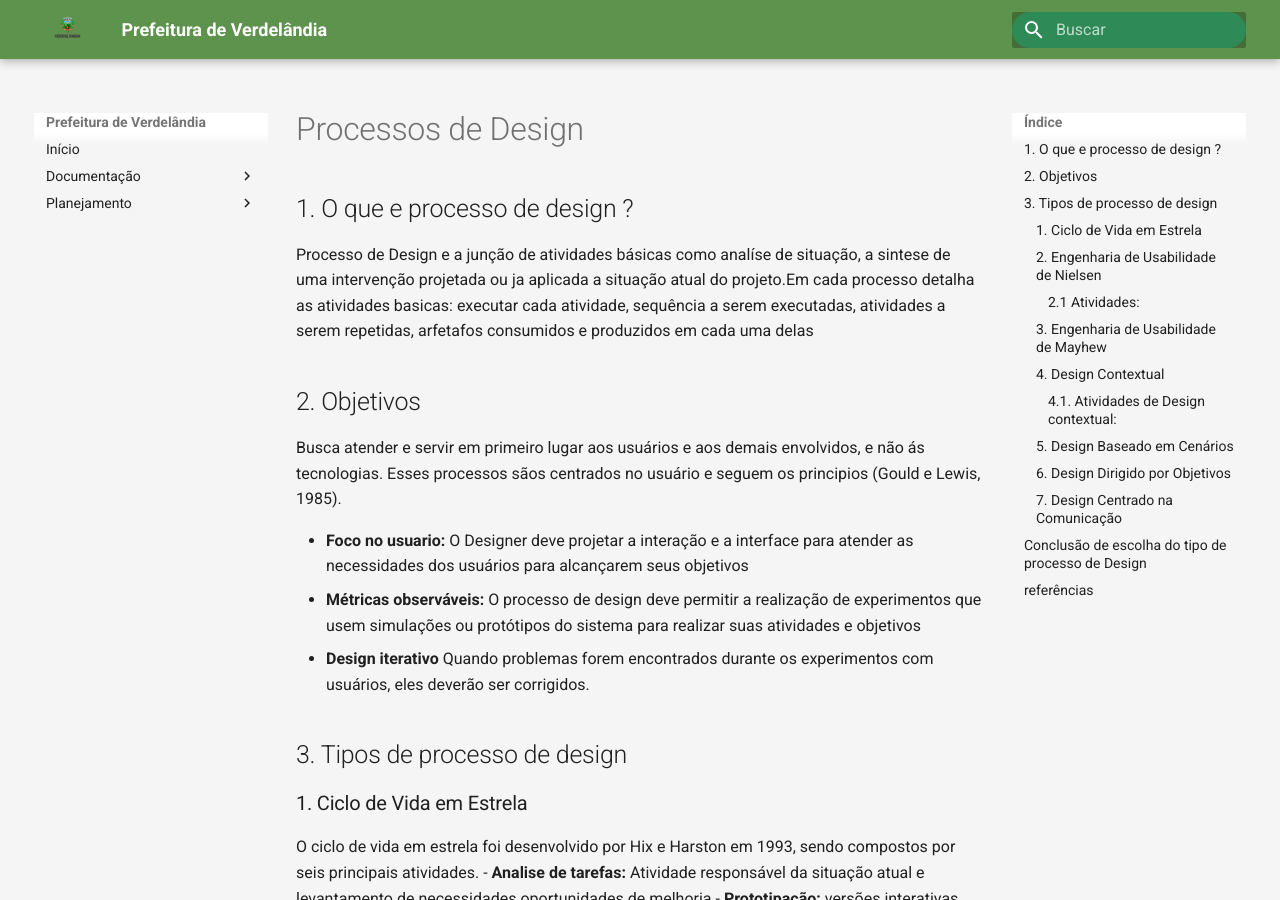
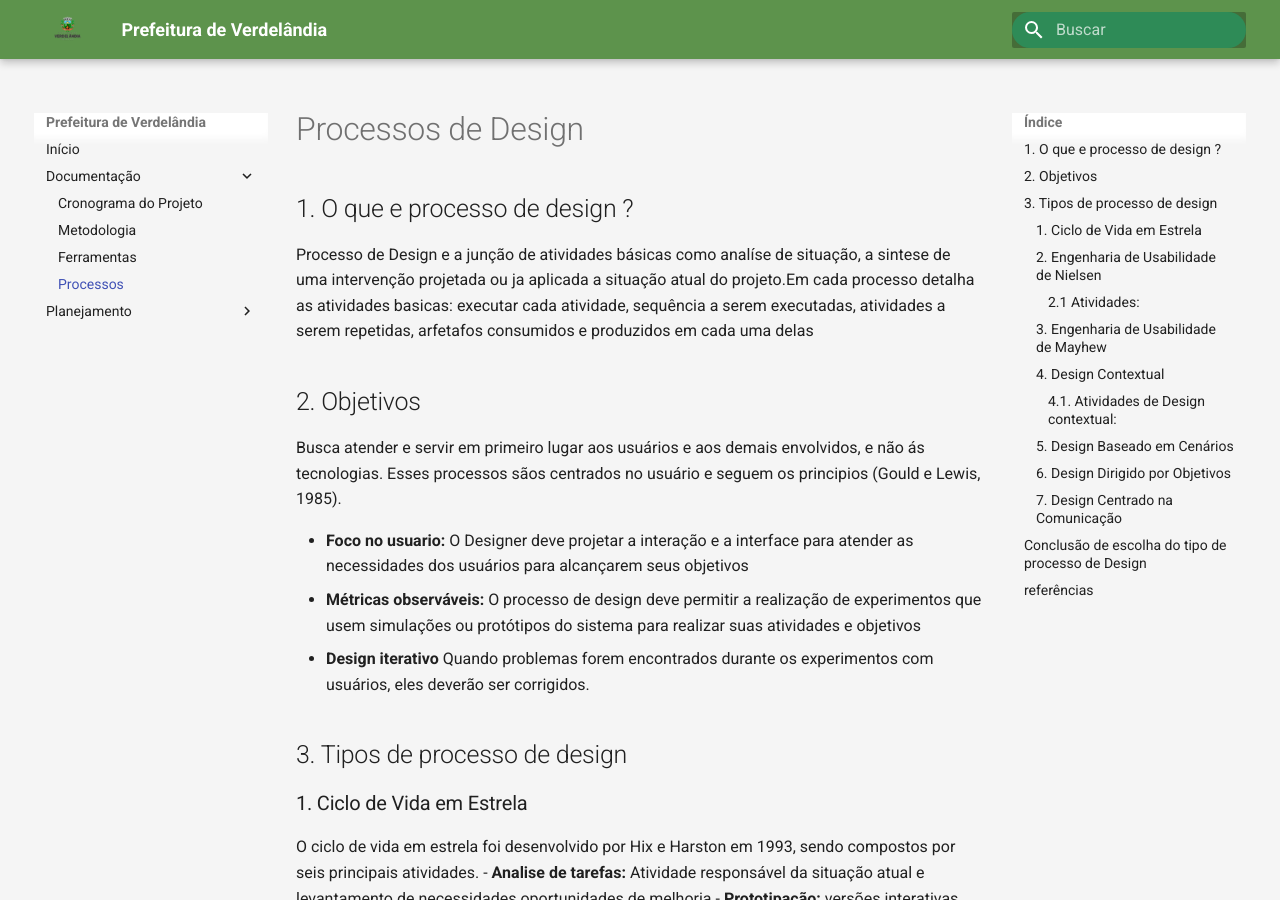
Before and after one commit to valdersonjr/2021.2-Prefeitura-Verdelandia, an MkDocs documentation site: the page built from docs/documentos/Processos.md, in a window 1280 px wide and 900 px high. Built offline with MkDocs 1.6.1 and Material for MkDocs 9.7.7, drawn with Linux system fonts in a browser that asks for light colours.

Commit message:
Update mkdocs.yml
Adicionando o processos

```diff
--- a/mkdocs.yml
+++ b/mkdocs.yml
@@ -16,6 +16,7 @@ nav:
       - Cronograma do Projeto: documentos/Cronograma.md
       - Metodologia: documentos/Metodologia.md
       - Ferramentas: documentos/Ferramentas.md
+      - Processos: documentos/Processos.md
   - Planejamento:
       - Sites Avaliados: documentos/SitesAvaliados.md
       - Site Escolhido: documentos/SiteEscolhido.md
```
